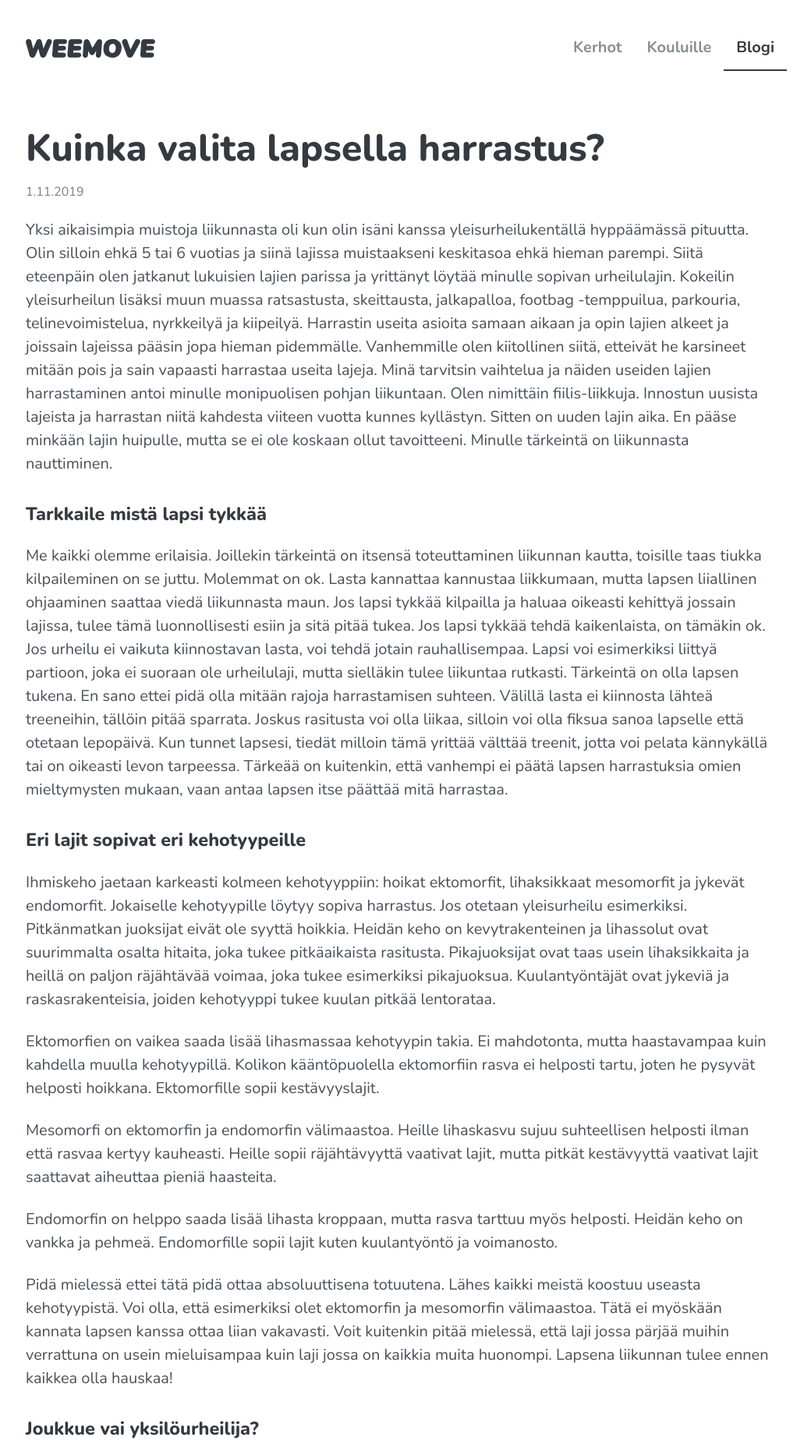
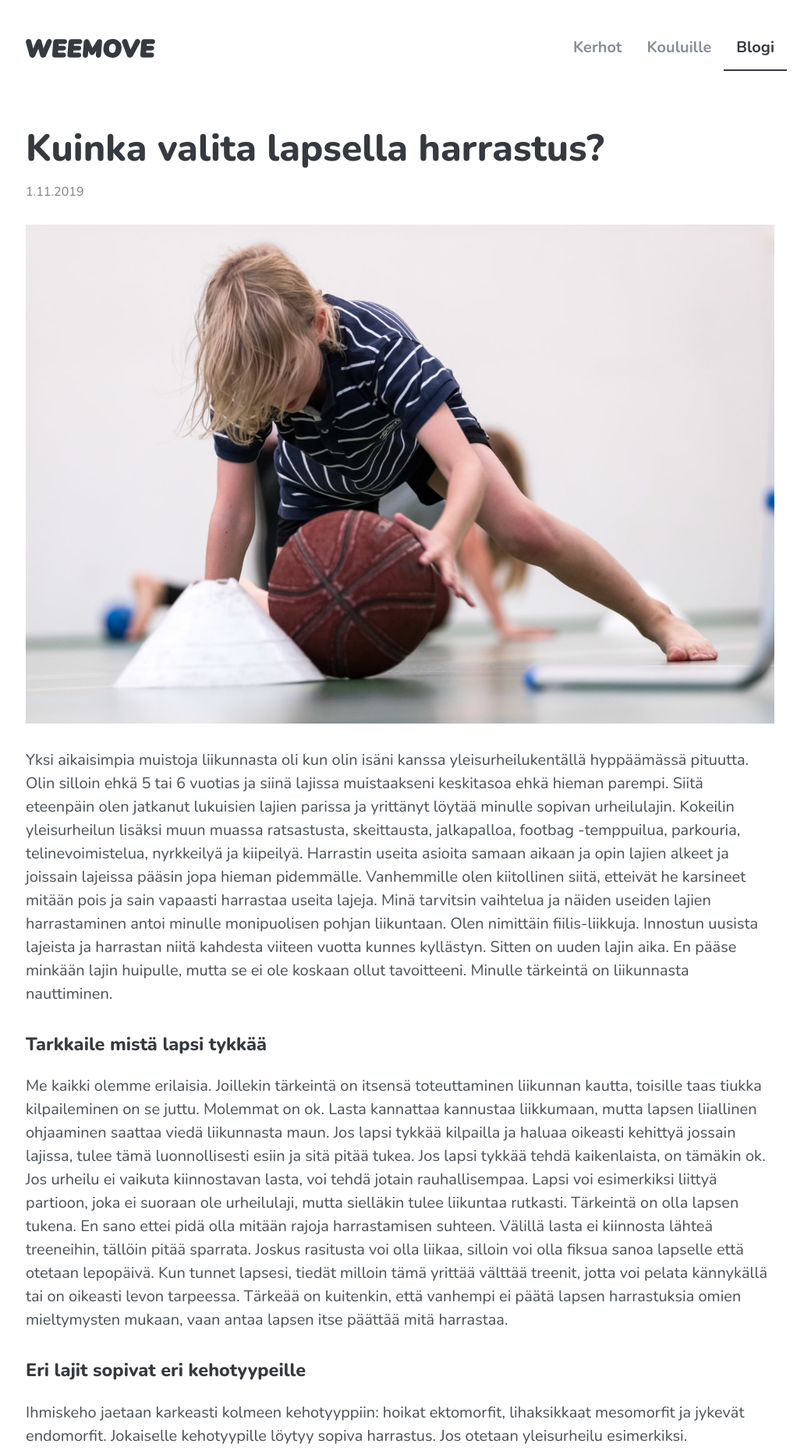
Before and after one commit to Funktum/weemove, a Jekyll site: the page built from _posts/2019-11-01-kuinka-valita-lapselle-harrastus.md, in a window 1280 px wide. Shown: the top 1861 px of the page at 78% size, without its empty margins (127-1167 px from the left). Built offline with Jekyll 4.4.1, drawn with Linux system fonts in a browser that asks for light colours; a script that is not in the unit is left out.

Commit message:
Update 2019-11-01-kuinka-valita-lapselle-harrastus.md

```diff
--- a/_posts/2019-11-01-kuinka-valita-lapselle-harrastus.md
+++ b/_posts/2019-11-01-kuinka-valita-lapselle-harrastus.md
@@ -2,6 +2,7 @@
 published: true
 layout: post
 title: Kuinka valita lapsella harrastus?
+image: /uploads/Calle koriboll.jpg
 ---
 
 
```
